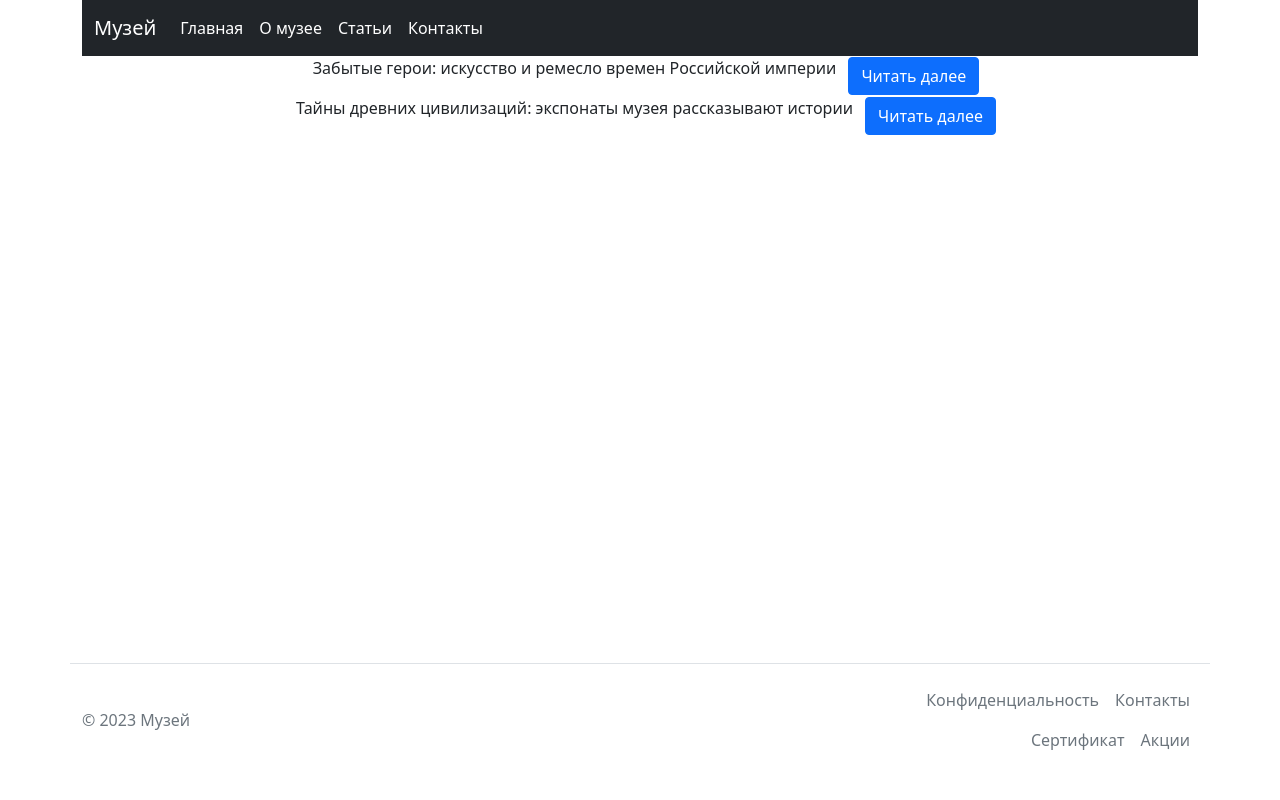
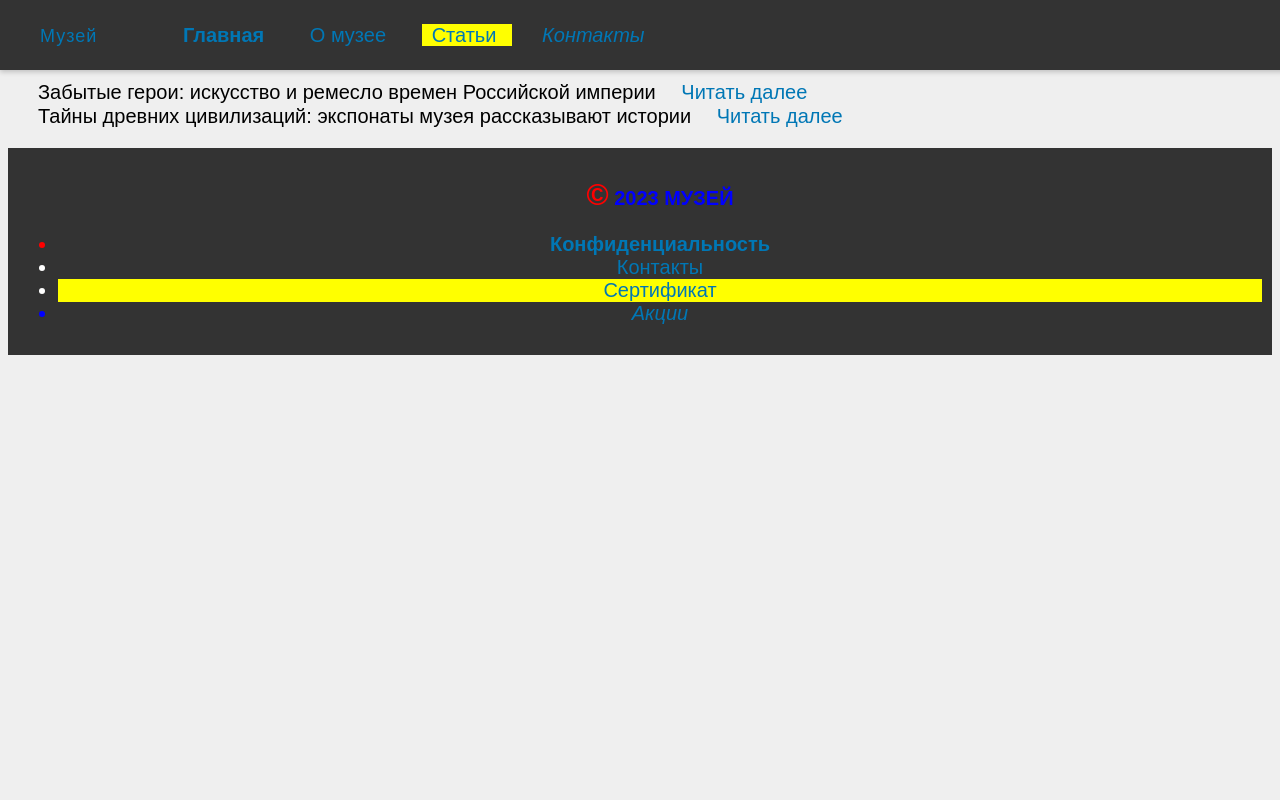
Before and after one commit to VadVergasov/SCCS, a Django app: page /articles/ in a window 1280 px wide. Run offline with Django 4.2, Linux system fonts and the light colour scheme; data comes from the database, SQL or seed files in the repository; both versions use the stored data as it was after the commit.

Commit message:
Done lab2, don't look at this ... thing

```diff
--- a/5/1/lab/static/css/main.css
+++ b/5/1/lab/static/css/main.css
@@ -1,14 +1,132 @@
+@font-face {
+    font-family: 'Main';
+    src: url('https://fonts.googleapis.com/css2?family=Roboto');
+}
+
+@font-face {
+    font-family: 'Alt';
+    src: local('Calibri');
+}
+
+.bg-dark {
+    background-color: #333;
+}
+
 body {
-    min-height: 100vh;
-    margin: 0;
+    font-family: 'Main', 'Alt', sans-serif;
+    max-width: 100%;
+    margin-top: 60px;
+    box-sizing: border-box;
+    line-height: 1.15;
 }
+
+@media screen and (min-width: 1200px) and (min-height: 800px) {
+    body {
+        font-size: 20px;
+        background-color: #EFEFEF;
+    }
+}
+
+@media screen and (max-width: 767px) and (max-height: 700px) {
+    body {
+        font-size: 14px;
+        background-color: #FAFAFA;
+    }
+}
+
+.partner-icon {
+    width: 5em;
+    height: 5em;
+    border-radius: 50%;
+    background-color: #3498db;
+    box-shadow: 0 4px 6px rgba(209, 5, 5, 0.842);
+    margin-right: 20px;
+}
+
+.navbar-brand {
+    font-size: 18px;
+    color: #d60f0f;
+    font-family: "Arial", sans-serif;
+    letter-spacing: 1px;
+}
+
+pre {
+    max-width: 100%;
+    overflow-x: auto;
+    white-space: pre-wrap;
+}
+
 
 header {
     min-height: 50px;
+    background-color: #333;
+    color: #fff;
+    padding: 20px;
+    display: flex;
+    justify-content: space-between;
+    align-items: center;
+}
+
+header * {
+    margin: 0 10px;
+    display: inline;
 }
 
 footer {
     min-height: 50px;
+    background-color: #333;
+    color: #fff;
+    padding: 10px;
+    text-align: center;
+}
+
+footer a {
+    color: #fff;
+    text-decoration: none;
+}
+
+.article-container {
+    position: relative;
+    background-color: #f0f0f0;
+    padding: 20px;
+    border: 1px solid #ddd;
+    width: 300px;
+}
+
+header {
+    position: fixed;
+    top: 0;
+    left: 0;
+    width: 100%;
+    background-color: #333;
+    /* Цвет фона вашего меню */
+    color: #fff;
+    /* Цвет текста */
+    padding: 10px;
+    /* Отступы */
+    z-index: 1000;
+    /* Уровень накладывания, чтобы оно было поверх других элементов */
+    box-shadow: 0 2px 5px rgba(0, 0, 0, 0.2);
+    /* Тень (по желанию) */
+}
+
+.list-group-item {
+    height: 100%;
+    vertical-align: middle;
+    padding: 20px;
+}
+
+#last * {
+    display: inline;
+    margin: 10px;
+}
+
+.column {
+    vertical-align: middle;
+}
+
+footer a:hover {
+    text-decoration: underline;
 }
 
 body {
@@ -18,4 +136,234 @@ body {
 
 main {
     flex: 1;
+    padding: 20px;
 }
+
+a:link {
+    color: #0077b5;
+    text-decoration: none;
+}
+
+a:visited {
+    color: #c20d9b;
+    text-decoration: none;
+}
+
+a:hover {
+    color: #ff6600;
+    text-decoration: underline;
+}
+
+a:active {
+    color: #cc0000;
+}
+
+a:focus {
+    border: 2px solid #009900;
+    outline: none;
+}
+
+ul li:first-child {
+    font-weight: bold;
+    color: #FF0000;
+}
+
+ul li:last-child {
+    font-style: italic;
+    color: #0000FF;
+}
+
+ul li:nth-child(3) {
+    background-color: #FFFF00;
+}
+
+table tr:first-child {
+    background-color: #EFEFEF;
+}
+
+table tr:last-child {
+    background-color: #DDDDDD;
+}
+
+table tr:nth-child(5) {
+    font-weight: bold;
+    color: #009900;
+}
+
+table td:nth-child(2) {
+    font-style: italic;
+    color: #FF6600;
+}
+
+td:empty {
+    background-color: #c20d9b;
+}
+
+table {
+    margin: 0 auto;
+}
+
+tr:nth-child(odd) {
+    background-color: #f0f0f0;
+}
+
+tr:nth-child(even) {
+    background-color: #e0e0e0;
+}
+
+
+td,
+th {
+    text-align: center;
+    vertical-align: middle;
+    padding: 10px;
+}
+
+input:enabled {
+    border: 1px solid #009900;
+}
+
+input:required {
+    background-color: #FFFFCC;
+}
+
+input:disabled {
+    opacity: 0.5;
+}
+
+input:out-of-range {
+    background-color: #cc0000;
+    border: 1px solid #FF0000;
+}
+
+textarea:invalid {
+    border: 1px solid #FF0000;
+}
+
+input[type="checkbox"]:checked,
+input[type="radio"]:checked {
+    background-color: #66CCFF;
+}
+
+q[lang="en"]::before {
+    content: "“";
+}
+
+q[lang="en"]::after {
+    content: "”";
+}
+
+q[lang="ru"]::before {
+    content: "«";
+}
+
+q[lang="ru"]::after {
+    content: "»";
+}
+
+p::first-letter {
+    font-size: 150%;
+    font-weight: bold;
+    color: #FF0000;
+}
+
+p::first-line {
+    font-weight: bold;
+    text-transform: uppercase;
+    color: #0000FF;
+}
+
+#about::before {
+    content: "О нас: ";
+    color: #FF0000;
+}
+
+#about::after {
+    content: " На это всё.";
+    color: #0000FF;
+}
+
+.unicode-list {
+    list-style-type: none;
+}
+
+
+.unicode-list li::before {
+    content: "\25A0";
+    color: #FF0000;
+    margin-right: 5px;
+}
+
+::selection {
+    background-color: #FFCC00;
+    color: #000;
+}
+
+button[type="submit"] {
+    cursor: progress;
+}
+
+h2 {
+    text-transform: uppercase;
+}
+
+p {
+    text-indent: 2em;
+}
+
+.banner {
+    width: 300px;
+    height: 200px;
+    background-color: #3498db;
+    position: relative;
+    overflow: hidden;
+    position: absolute;
+    top: 50%;
+    left: 75%;
+}
+
+.animated-object {
+    width: 50px;
+    height: 50px;
+    border-radius: 10px;
+    background-color: #FF5733;
+    position: absolute;
+    top: 50%;
+    left: 50%;
+    animation: rotateAnimation 5s linear infinite;
+    transform-origin: center;
+}
+
+@keyframes rotateAnimation {
+    0% {
+        transform: translate(-50%, -50%) rotate(0deg);
+    }
+
+    100% {
+        transform: translate(-50%, -50%) rotate(360deg);
+    }
+}
+
+#logo {
+    width: 200px;
+    height: 200px;
+    margin-left: 110px;
+    margin-top: 110px;
+    background-size: cover;
+    align-content: center;
+    transform: translate(-50%, -50%);
+    animation: logoAnimation 2s ease-in-out forwards;
+    opacity: 0;
+}
+
+@keyframes logoAnimation {
+    0% {
+        transform: translate(-50%, -50%) scale(0);
+        opacity: 0;
+    }
+
+    100% {
+        transform: translate(-50%, -50%) scale(1);
+        opacity: 1;
+    }
+}
--- a/5/1/lab/views.py
+++ b/5/1/lab/views.py
@@ -56,7 +56,7 @@ def get_article(request: HttpRequest, id: int):
         "generated.html",
         {
             "title": article.name,
-            "content": f"<h1>{article.name}</h1><article>{article.content}</article>",
+            "content": f"<h1>{article.name}</h1><article style=\"column-count: 2; column-gap: 20px; \">\n\r{article.content}</article>",
         },
     )
 
--- a/5/1/templates/articles.html
+++ b/5/1/templates/articles.html
@@ -4,7 +4,7 @@
 
 {% block content %}
 {% for article in articles %}
-<div class="row justify-content-md-center align-items-center">
+<div class="row justify-content-md-center align-items-center" id="last">
     <p class="column col-lg-auto">{{ article.name }}</p>
     <a class="column col-lg-auto btn btn-primary" href="{% url 'article_detail' article.id %}">Читать далее</a>
 </div>
--- a/5/1/templates/base.html
+++ b/5/1/templates/base.html
@@ -4,8 +4,8 @@
 
 <head>
     <title>{% block title %}{% endblock %}</title>
-    <link href="https://cdn.jsdelivr.net/npm/bootstrap@5.1.3/dist/css/bootstrap.min.css" rel="stylesheet"
-        integrity="sha384-1BmE4kWBq78iYhFldvKuhfTAU6auU8tT94WrHftjDbrCEXSU1oBoqyl2QvZ6jIW3" crossorigin="anonymous">
+    <!-- <link href="https://cdn.jsdelivr.net/npm/bootstrap@5.1.3/dist/css/bootstrap.min.css" rel="stylesheet"
+        integrity="sha384-1BmE4kWBq78iYhFldvKuhfTAU6auU8tT94WrHftjDbrCEXSU1oBoqyl2QvZ6jIW3" crossorigin="anonymous"> -->
     <link href="{% static 'css/main.css' %}" rel="stylesheet">
     <meta property="og:description" content="Веб-сайт компании Музей" />
     <link rel="shortcut icon" href="{% static 'img/logo.jpeg' %}" />
@@ -33,7 +33,7 @@
             </div>
         </nav>
     </header>
-    <main class="container">
+    <main class="container" id="content">
         {% block content %}{% endblock %}
     </main>
     <footer class="container d-flex flex-wrap justify-content-between align-items-center py-3 my-4 border-top">
```
Also changed, not shown: 5/1/templates/about.html (+5 -5 lines), 5/1/templates/index.html (+10 -9 lines), 5/1/db.sqlite3.
